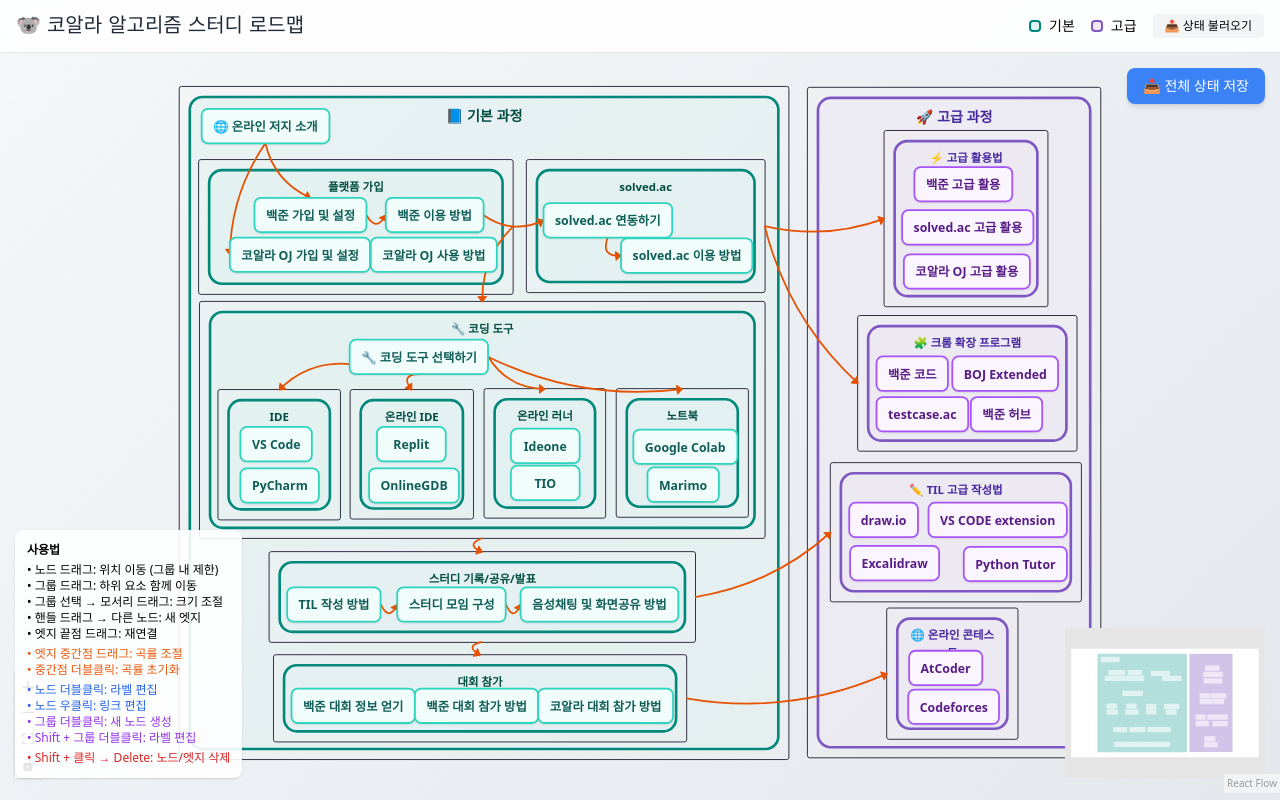
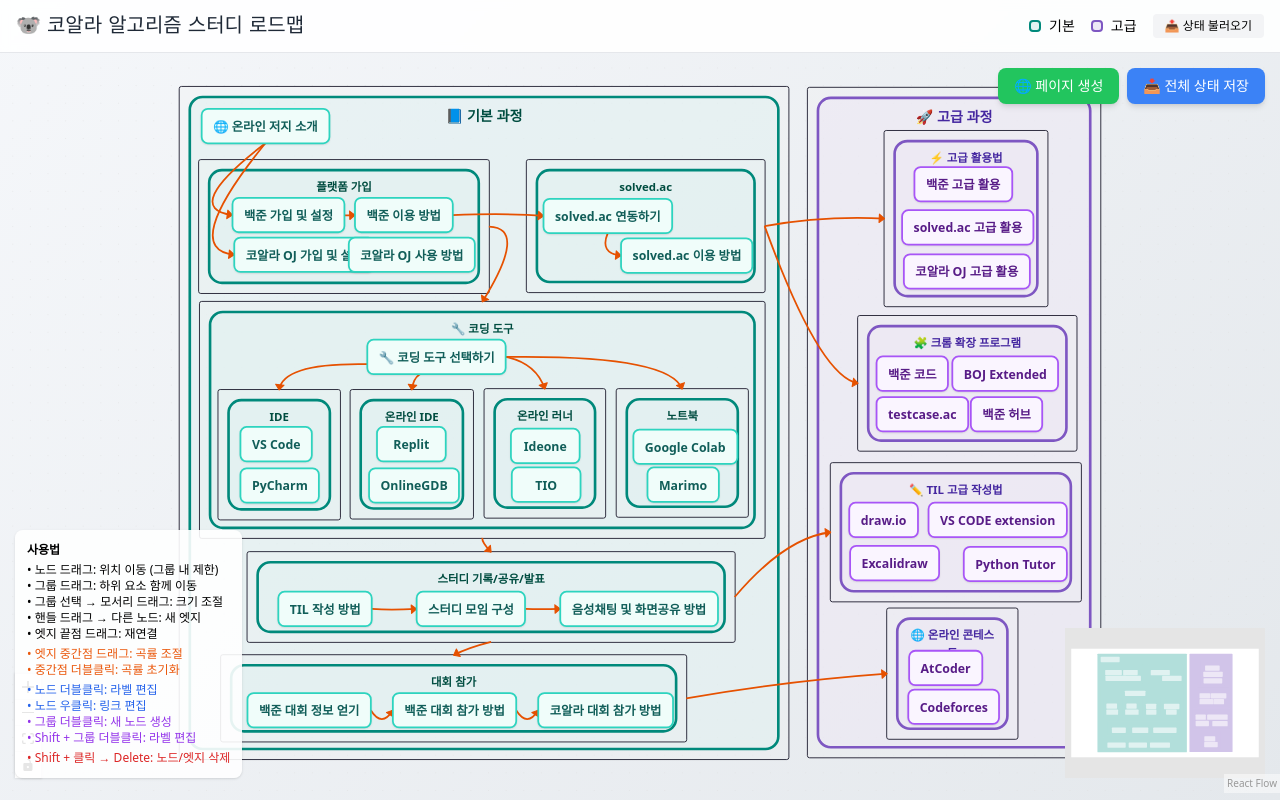
Before and after one commit to hanzch84/algorithm-roadmap, a Next.js app: page / in a window 1280 px wide. Built offline with nearby package versions, Linux system fonts and the light colour scheme; a web font is replaced by a local one.

Commit message:
Update RoadmapFlow.jsx

```diff
--- a/components/RoadmapFlow.jsx
+++ b/components/RoadmapFlow.jsx
@@ -39,6 +39,7 @@
     parentId: null,
     position: { x: -361, y: -29 },
     size: { width: 693, height: 765 },
+    isSubgroup: false,
   },
   'sec_adv': {
     label: '🚀 고급 과정',
@@ -47,6 +48,7 @@
     parentId: null,
     position: { x: 352, y: -28 },
     size: { width: 334, height: 762 },
+    isSubgroup: false,
   },
   'sec_platform': {
     label: '플랫폼 가입',
@@ -55,7 +57,7 @@
     isSubgroup: true,
     parentId: 'sec_basic',
     position: { x: 22, y: 83 },
-    size: { width: 358, height: 154 },
+    size: { width: 331, height: 153 },
   },
   'sec_solved': {
     label: 'solved.ac',
@@ -81,8 +83,8 @@
     depth: 1,
     isSubgroup: true,
     parentId: 'sec_basic',
-    position: { x: 102, y: 528 },
-    size: { width: 485, height: 104 },
+    position: { x: 77, y: 528 },
+    size: { width: 555, height: 104 },
   },
   'sec_arena': {
     label: '대회 참가',
@@ -90,8 +92,8 @@
     depth: 1,
     isSubgroup: true,
     parentId: 'sec_basic',
-    position: { x: 107, y: 645 },
-    size: { width: 470, height: 100 },
+    position: { x: 47, y: 645 },
+    size: { width: 530, height: 100 },
   },
   'sec_tools_ide': {
     label: 'IDE',
@@ -213,27 +215,27 @@
 // ========================================
 const defaultPositions = {
   'node_intro': { x: 25, y: 25 },
-  'node_boj_setup': { x: 63, y: 43 },
-  'node_boj_usage': { x: 212, y: 43 },
-  'node_koala_setup': { x: 35, y: 88 },
-  'node_koala_usage': { x: 195, y: 88 },
-  'node_solved_link': { x: 19, y: 49 },
+  'node_boj_setup': { x: 38, y: 43 },
+  'node_boj_usage': { x: 177, y: 43 },
+  'node_koala_setup': { x: 40, y: 88 },
+  'node_koala_usage': { x: 170, y: 88 },
+  'node_solved_link': { x: 19, y: 44 },
   'node_solved_usage': { x: 107, y: 89 },
-  'node_tools_intro': { x: 170, y: 43 },
+  'node_tools_intro': { x: 190, y: 43 },
   'tool_vscode': { x: 25, y: 42 },
   'tool_pycharm': { x: 25, y: 89 },
   'tool_replit': { x: 30, y: 42 },
   'tool_onlinegdb': { x: 21, y: 89 },
   'tool_ideone': { x: 30, y: 45 },
-  'tool_tio': { x: 30, y: 87 },
+  'tool_tio': { x: 31, y: 89 },
   'tool_colab': { x: 19, y: 46 },
   'tool_marimo': { x: 35, y: 89 },
-  'node_til': { x: 20, y: 40 },
-  'node_join': { x: 145, y: 40 },
-  'node_study': { x: 285, y: 40 },
-  'node_arena': { x: 20, y: 38 },
-  'node_arenajoin': { x: 160, y: 38 },
-  'node_arenacoalla': { x: 300, y: 38 },
+  'node_til': { x: 35, y: 45 },
+  'node_join': { x: 192, y: 45 },
+  'node_study': { x: 355, y: 45 },
+  'node_arena': { x: 30, y: 43 },
+  'node_arenajoin': { x: 195, y: 43 },
+  'node_arenacoalla': { x: 360, y: 43 },
   'ext_bjcode': { x: 21, y: 46 },
   'ext_bojhub': { x: 128, y: 92 },
   'ext_bojext': { x: 107, y: 46 },
@@ -253,27 +255,27 @@
 // 기본 엣지 정의
 // ========================================
 const defaultEdges = [
-  { id: 'edge-2', source: 'node_boj_setup', target: 'node_boj_usage', sourceHandle: 'right-src', targetHandle: 'left' },
-  { id: 'edge-3', source: 'node_koala_setup', target: 'node_koala_usage', sourceHandle: 'right-src', targetHandle: 'left' },
-  { id: 'edge-11', source: 'node_til', target: 'node_join', sourceHandle: 'right-src', targetHandle: 'left' },
-  { id: 'edge-12', source: 'node_join', target: 'node_study', sourceHandle: 'right-src', targetHandle: 'left' },
-  { id: 'edge-13', source: 'node_arena', target: 'node_arenajoin', sourceHandle: 'right-src', targetHandle: 'left' },
-  { id: 'edge-14', source: 'node_arenajoin', target: 'node_arenacoalla', sourceHandle: 'right-src', targetHandle: 'left' },
-  { id: 'edge-1768455001460', source: 'node_boj_usage', target: 'node_solved_link', sourceHandle: 'right-src', targetHandle: 'left' },
-  { id: 'edge-1768457260453', source: 'node_intro', target: 'node_boj_setup', sourceHandle: 'bottom-src', targetHandle: 'top' },
-  { id: 'edge-1768457272681', source: 'node_intro', target: 'node_koala_setup', sourceHandle: 'bottom-src', targetHandle: 'left' },
-  { id: 'edge-1768457708909', source: 'sec_platform', target: 'sec_tools', sourceHandle: 'right-src', targetHandle: 'top' },
-  { id: 'edge-1768457839803', source: 'node_tools_intro', target: 'sec_tools_ide', sourceHandle: 'left-src', targetHandle: 'top' },
-  { id: 'edge-1768457846287', source: 'node_tools_intro', target: 'sec_tools_notebook', sourceHandle: 'right-src', targetHandle: 'top' },
-  { id: 'edge-1768457863495', source: 'node_tools_intro', target: 'sec_tools_online_ide', sourceHandle: 'bottom-src', targetHandle: 'top' },
-  { id: 'edge-1768457879417', source: 'node_tools_intro', target: 'sec_tools_runner', sourceHandle: 'right-src', targetHandle: 'top' },
-  { id: 'edge-1768457941643', source: 'sec_tools', target: 'sec_record', sourceHandle: 'bottom-src', targetHandle: 'top' },
-  { id: 'edge-1768457963564', source: 'sec_record', target: 'sec_arena', sourceHandle: 'bottom-src', targetHandle: 'top' },
-  { id: 'edge-1768458027580', source: 'node_solved_link', target: 'node_solved_usage', sourceHandle: 'bottom-src', targetHandle: 'left' },
-  { id: 'edge-1768458251117', source: 'sec_record', target: 'sec_adv_til', sourceHandle: 'right-src', targetHandle: 'left' },
-  { id: 'edge-1768458255698', source: 'sec_arena', target: 'sec_adv_contest', sourceHandle: 'right-src', targetHandle: 'left' },
-  { id: 'edge-1768458351295', source: 'sec_solved', target: 'sec_adv_ext', sourceHandle: 'right-src', targetHandle: 'left' },
-  { id: 'edge-1768459407226', source: 'sec_solved', target: 'sec_adv_usage', sourceHandle: 'right-src', targetHandle: 'left' },
+  { id: 'edge-2', source: 'node_boj_setup', target: 'node_boj_usage', sourceHandle: 'right-src', targetHandle: 'left', controlPoint: { x: -175.09, y: 118.08 } },
+  { id: 'edge-3', source: 'node_koala_setup', target: 'node_koala_usage', sourceHandle: 'right-src', targetHandle: 'left', controlPoint: { x: -179.04, y: 162.50 } },
+  { id: 'edge-13', source: 'node_arena', target: 'node_arenajoin', sourceHandle: 'right-src', targetHandle: 'left', controlPoint: null },
+  { id: 'edge-14', source: 'node_arenajoin', target: 'node_arenacoalla', sourceHandle: 'right-src', targetHandle: 'left', controlPoint: null },
+  { id: 'edge-1768455001460', source: 'node_boj_usage', target: 'node_solved_link', sourceHandle: 'right-src', targetHandle: 'left', controlPoint: { x: 14.44, y: 115.12 } },
+  { id: 'edge-1768457272681', source: 'node_intro', target: 'node_koala_setup', sourceHandle: 'bottom-src', targetHandle: 'left', controlPoint: { x: -360.66, y: 156.57 } },
+  { id: 'edge-1768457839803', source: 'node_tools_intro', target: 'sec_tools_ide', sourceHandle: 'left-src', targetHandle: 'top', controlPoint: { x: -243.20, y: 284.90 } },
+  { id: 'edge-1768457846287', source: 'node_tools_intro', target: 'sec_tools_notebook', sourceHandle: 'right-src', targetHandle: 'top', controlPoint: { x: 196.06, y: 276.01 } },
+  { id: 'edge-1768457863495', source: 'node_tools_intro', target: 'sec_tools_online_ide', sourceHandle: 'bottom-src', targetHandle: 'top', controlPoint: null },
+  { id: 'edge-1768457879417', source: 'node_tools_intro', target: 'sec_tools_runner', sourceHandle: 'right-src', targetHandle: 'top', controlPoint: { x: 45.04, y: 285.88 } },
+  { id: 'edge-1768457941643', source: 'sec_tools', target: 'sec_record', sourceHandle: 'bottom-src', targetHandle: 'top', controlPoint: { x: -17.15, y: 489.23 } },
+  { id: 'edge-1768457963564', source: 'sec_record', target: 'sec_arena', sourceHandle: 'bottom-src', targetHandle: 'top', controlPoint: { x: -32.95, y: 608.66 } },
+  { id: 'edge-1768458027580', source: 'node_solved_link', target: 'node_solved_usage', sourceHandle: 'bottom-src', targetHandle: 'left', controlPoint: null },
+  { id: 'edge-1768458251117', source: 'sec_record', target: 'sec_adv_til', sourceHandle: 'right-src', targetHandle: 'left', controlPoint: { x: 327.35, y: 483.30 } },
+  { id: 'edge-1768458255698', source: 'sec_arena', target: 'sec_adv_contest', sourceHandle: 'right-src', targetHandle: 'left', controlPoint: { x: 329.32, y: 646.17 } },
+  { id: 'edge-1768528784912', source: 'node_intro', target: 'node_boj_setup', sourceHandle: 'bottom-src', targetHandle: 'left', controlPoint: { x: -359.67, y: 110.18 } },
+  { id: 'edge-1768529007019', source: 'sec_platform', target: 'sec_tools', sourceHandle: 'right-src', targetHandle: 'top', controlPoint: { x: 36.15, y: 131.90 } },
+  { id: 'edge-1768529174088', source: 'sec_solved', target: 'sec_adv_usage', sourceHandle: 'right-src', targetHandle: 'left', controlPoint: { x: 370.78, y: 118.08 } },
+  { id: 'edge-1768529181806', source: 'sec_solved', target: 'sec_adv_ext', sourceHandle: 'right-src', targetHandle: 'left', controlPoint: { x: 365.84, y: 300.69 } },
+  { id: 'edge-1768529253767', source: 'node_til', target: 'node_join', sourceHandle: 'right-src', targetHandle: 'left', controlPoint: { x: -121.78, y: 566.22 } },
+  { id: 'edge-1768529311056', source: 'node_join', target: 'node_study', sourceHandle: 'right-src', targetHandle: 'left', controlPoint: { x: 48.00, y: 565.23 } },
 ]
 
 // ========================================
@@ -624,6 +626,89 @@
     URL.revokeObjectURL(url)
   }, [nodes, edges])
 
+  // 페이지 생성 (읽기 전용 공유 링크)
+  const [isPublishing, setIsPublishing] = useState(false)
+  const [shareUrl, setShareUrl] = useState(null)
+
+  const publishRoadmap = useCallback(async () => {
+    setIsPublishing(true)
+
+    try {
+      const nodeData = {}
+      const groupDataExport = {}
+      const customNodes = []
+
+      ;(nodes || []).forEach((node) => {
+        if (!node) return
+        if (node.type === 'custom') {
+          nodeData[node.id] = {
+            x: Math.round(node.position.x),
+            y: Math.round(node.position.y),
+          }
+          customNodes.push({
+            id: node.id,
+            name: node.data?.label || '',
+            link: node.data?.link || '',
+            section: node.data?.section || '기본',
+            group: node.data?.group || '',
+          })
+        } else if (node.type === 'group') {
+          groupDataExport[node.id] = {
+            ...defaultGroups[node.id],
+            position: {
+              x: Math.round(node.position.x),
+              y: Math.round(node.position.y),
+            },
+            size: {
+              width: Math.round(node.measured?.width || node.width || node.style?.width || 200),
+              height: Math.round(node.measured?.height || node.height || node.style?.height || 100),
+            },
+          }
+        }
+      })
+
+      const edgeData = (edges || []).map((e) => ({
+        id: e.id,
+        source: e.source,
+        target: e.target,
+        sourceHandle: e.sourceHandle,
+        targetHandle: e.targetHandle,
+        controlPoint: e.data?.controlPoint || null,
+      }))
+
+      const response = await fetch('/api/roadmap', {
+        method: 'POST',
+        headers: { 'Content-Type': 'application/json' },
+        body: JSON.stringify({
+          title: '🐨 코알라 알고리즘 스터디 로드맵',
+          positions: nodeData,
+          groups: groupDataExport,
+          edges: edgeData,
+          nodes: customNodes,
+        }),
+      })
+
+      const result = await response.json()
+
+      if (!response.ok) {
+        throw new Error(result.error || '저장에 실패했습니다')
+      }
+
+      const fullUrl = `${window.location.origin}${result.url}`
+      setShareUrl(fullUrl)
+
+      // 클립보드에 복사
+      await navigator.clipboard.writeText(fullUrl)
+      alert(`✅ 페이지가 생성되었습니다!\n\n링크가 클립보드에 복사되었습니다:\n${fullUrl}`)
+
+    } catch (error) {
+      console.error('Publish error:', error)
+      alert(`❌ 오류: ${error.message}`)
+    } finally {
+      setIsPublishing(false)
+    }
+  }, [nodes, edges])
+
   // 선택 상태를 엣지에 반영
   const styledEdges = (edges || []).map((e) => ({
     ...e,
@@ -670,7 +755,14 @@
           maskColor="rgba(0, 0, 0, 0.1)"
         />
 
-        <Panel position="top-right" className="flex gap-2">
+        <Panel position="top-right" className="flex gap-2 flex-wrap">
+          <button
+            onClick={publishRoadmap}
+            disabled={isPublishing}
+            className="bg-green-500 hover:bg-green-600 disabled:bg-green-300 text-white px-4 py-2 rounded-lg shadow-md text-sm font-medium"
+          >
+            {isPublishing ? '⏳ 생성 중...' : '🌐 페이지 생성'}
+          </button>
           <button
             onClick={exportFullState}
             className="bg-blue-500 hover:bg-blue-600 text-white px-4 py-2 rounded-lg shadow-md text-sm font-medium"
```
